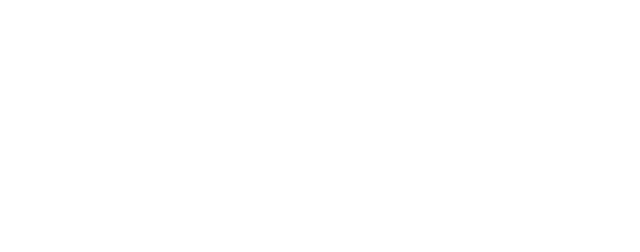
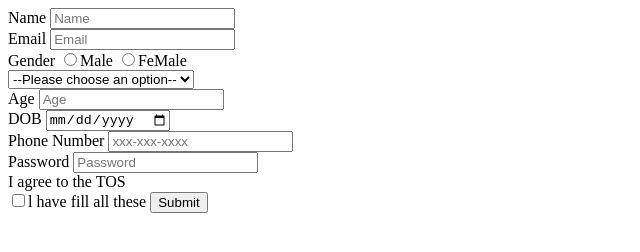
Before and after one commit to acciojob/signup-form-car-bakothari, a website: page main.html in a window 1280 px wide. Shown: the whole page, without its empty margins (0-640 px from the left). Drawn offline with Linux system fonts and the light colour scheme.

Commit message:
created a submission

```diff
--- a/main.html
+++ b/main.html
@@ -7,6 +7,38 @@
 </head>
 
 <body>
+	<form action ="/submit" method ="post">
+		<label for ="name">Name</label>
+		<input type ="text" id="name" placeholder="Name" required><br>
+		<label for ="email">Email</label>
+		<input type ="email" id="email" placeholder="Email" required><br>
+		<label for ="gender">Gender</label>
+		<input type ="radio" id="gender_m"  name ="gender"required>Male
+		<input type ="radio" id="gender_f"  name ="gender"required>FeMale<br>
+		<select id = "cars" >
+			<option Value ="">--Please choose an option--</option>
+			<option Value ="">AUDI</option>
+			<option Value ="">MERCEDES</option>
+		    <option Value ="">BMW</option>
+		    </select><br>
+		<label for="age">Age</label>
+		<input type = "number" id ="age" placeholder="Age" required><br>
+		<label for ="dob">DOB</label>
+        <input type ="date" id ="dob" required><br>
+		<label for ="tel">Phone Number</label>
+        <input type ="tel" id ="tel" placeholder="xxx-xxx-xxxx" required><br>
+		<label for ="password">Password</label>
+        <input type ="password" id ="password" placeholder="Password" required><br>
+		<label for ="tos">I agree to the TOS</label><br>
+		<input type ="checkbox" id="tos" required>l have fill all these
+		<button type="submit">Submit</button>
+
+
+
+
+
+
+	</form>
 	<!-- the entire body must be written by student -->
     <script type="text/javascript" src="./script.js">
 </script>
```
